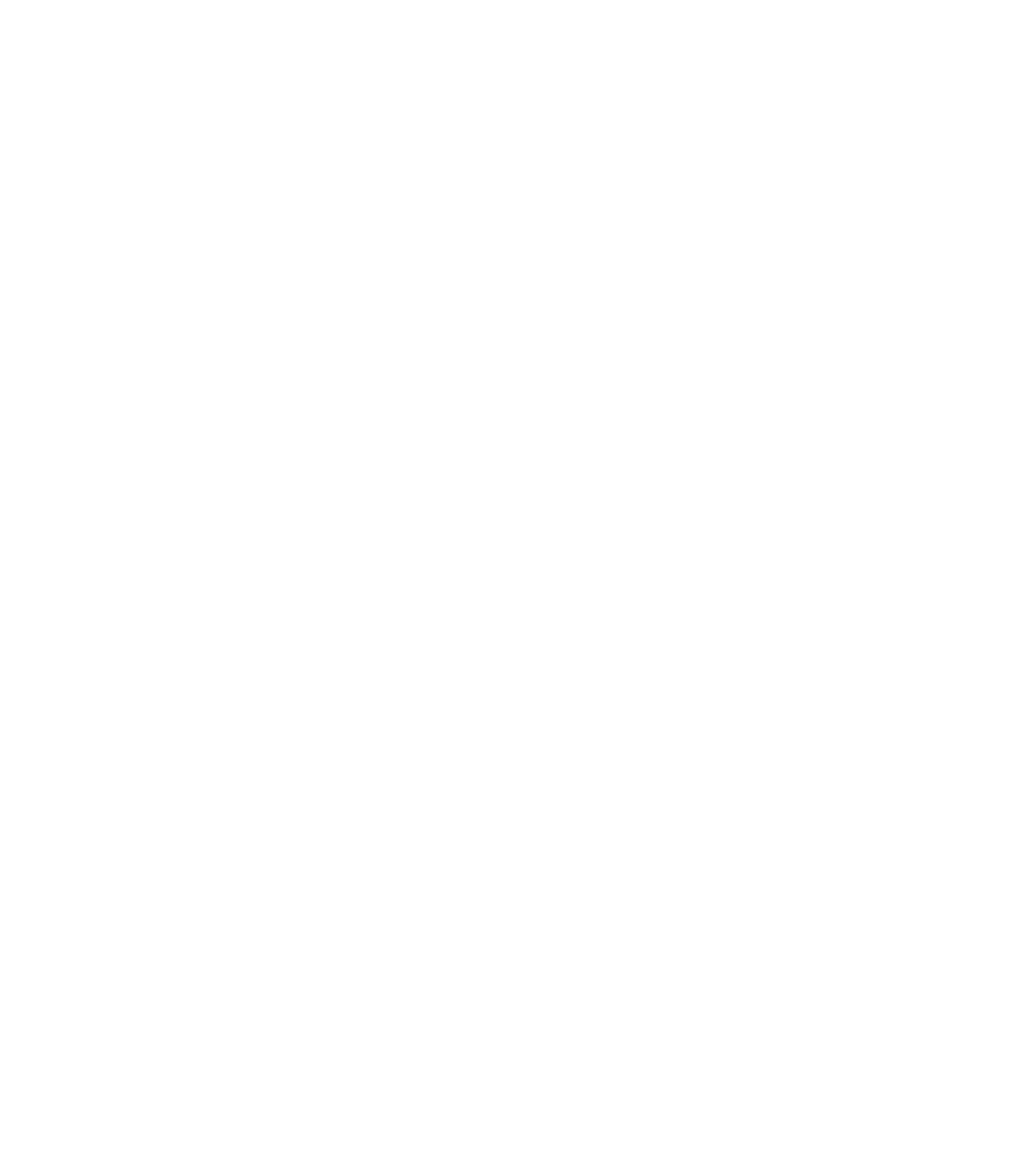
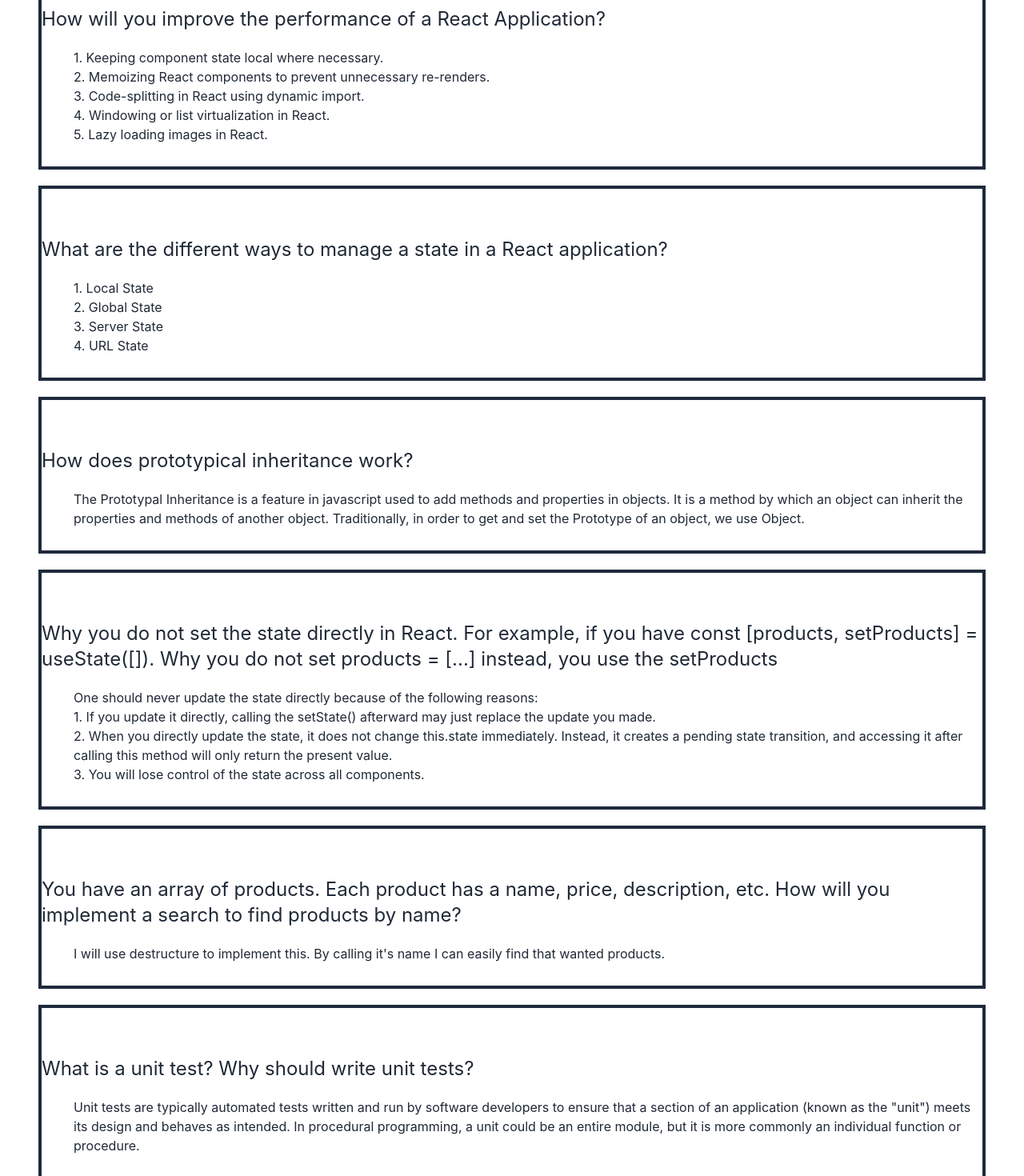
Before and after one commit to ador27/manufacturer-website, a React (Create React App) app: page /blogs in a window 1280 px wide. Shown: the part 140-1610 px from the top of the page at 80% size. Before the commit the page ends 800 px from the top, so only its background shows below. Built offline with nearby package versions, Linux system fonts and the light colour scheme; no server answers.

Commit message:
blog page complete

```diff
--- a/src/Pages/Blogs/Blogs.js
+++ b/src/Pages/Blogs/Blogs.js
@@ -3,7 +3,52 @@ import React from 'react';
 const Blogs = () => {
     return (
         <div>
-            <h1>This is Blog Page</h1>
+            <div className='border-4 border-slate-800 mt-5 py-7'>
+                <h1 className='mt-8 mb-5 text-2xl'>How will you improve the performance of a React Application?</h1>
+                <div className='text-left pl-10'>
+                    <p>1. Keeping component state local where necessary.</p>
+                    <p>2. Memoizing React components to prevent unnecessary re-renders.</p>
+                    <p>3. Code-splitting in React using dynamic import.</p>
+                    <p>4. Windowing or list virtualization in React.</p>
+                    <p>5. Lazy loading images in React.</p>
+                </div>
+            </div>
+            <div className='border-4 border-slate-800 mt-5 py-7'>
+                <h1 className='mt-8 mb-5 text-2xl'>What are the different ways to manage a state in a React application?</h1>
+                <div className='text-left pl-10'>
+                    <p>1. Local State</p>
+                    <p>2. Global State</p>
+                    <p>3. Server State</p>
+                    <p>4. URL State</p>
+                </div>
+            </div>
+            <div className='border-4 border-slate-800 mt-5 py-7'>
+                <h1 className='mt-8 mb-5 text-2xl'>How does prototypical inheritance work?</h1>
+                <div className='text-left pl-10'>
+                    <p>The Prototypal Inheritance is a feature in javascript used to add methods and properties in objects. It is a method by which an object can inherit the properties and methods of another object. Traditionally, in order to get and set the Prototype of an object, we use Object.</p>
+                </div>
+            </div>
+            <div className='border-4 border-slate-800 mt-5 py-7'>
+                <h1 className='mt-8 mb-5 text-2xl'>Why you do not set the state directly in React. For example, if you have const [products, setProducts] = useState([]). Why you do not set products = [...] instead, you use the setProducts</h1>
+                <div className='text-left pl-10'>
+                    <p>One should never update the state directly because of the following reasons:</p>
+                    <p>1. If you update it directly, calling the setState() afterward may just replace the update you made.</p>
+                    <p>2. When you directly update the state, it does not change this.state immediately. Instead, it creates a pending state transition, and accessing it after calling this method will only return the present value.</p>
+                    <p>3. You will lose control of the state across all components.</p>
+                </div>
+            </div>
+            <div className='border-4 border-slate-800 mt-5 py-7'>
+                <h1 className='mt-8 mb-5 text-2xl'>You have an array of products. Each product has a name, price, description, etc. How will you implement a search to find products by name?</h1>
+                <div className='text-left pl-10'>
+                    <p>I will use destructure to implement this. By calling it's name I can easily find that wanted products.</p>
+                </div>
+            </div>
+            <div className='border-4 border-slate-800 mt-5 py-7'>
+                <h1 className='mt-8 mb-5 text-2xl'>What is a unit test? Why should write unit tests?</h1>
+                <div className='text-left pl-10'>
+                    <p>Unit tests are typically automated tests written and run by software developers to ensure that a section of an application (known as the "unit") meets its design and behaves as intended. In procedural programming, a unit could be an entire module, but it is more commonly an individual function or procedure.</p>
+                </div>
+            </div>
         </div>
     );
 };
```
